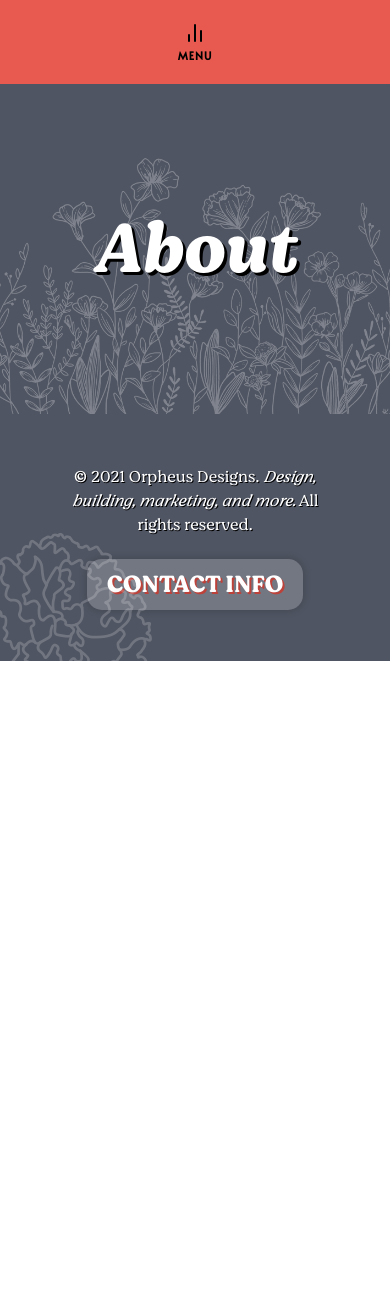
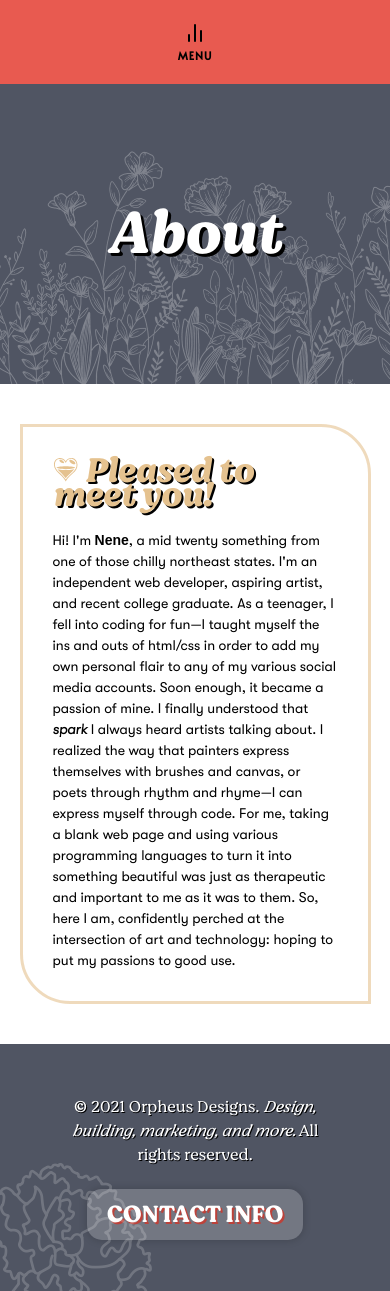
Before and after one commit to sydneydeleon/theportfolio, a React (Create React App) app: page /about in a window 390 px wide. Before the commit the page ends 844 px from the top, so only its background shows below. Built offline with nearby package versions, Linux system fonts and the light colour scheme.

Commit message:
final main design

```diff
--- a/src/components/About.css
+++ b/src/components/About.css
@@ -14,3 +14,117 @@
     text-shadow:3px 3px #000;
 
 }
+
+.about-info {
+    width:35vw;
+    margin:0 auto;
+    font-family:'GTWalsheimReg';
+    font-size:13px;
+    line-height:18px;
+    border-radius:0px 50px;
+    border:3px solid rgba(229,194,143,0.6);
+    padding:40px;
+    transition:600ms;
+}
+
+.about-info h1 {
+    font-family:'MorangaBoldItalic';
+    color:rgba(229,194,143,1);
+    text-shadow:2px 2px #000;
+    font-size:35px;
+    margin-bottom:25px;
+}
+
+.about-info iconss {
+    font-size:25px;
+    word-spacing:10px;
+    margin-right:7px;
+}
+
+.about {
+
+    padding:150px 0px;
+}
+
+.about i {
+    font-family:'GTWalsheimLiBo';
+    font-weight:bold;
+}
+
+
+@media only screen and (min-width: 1200px) {
+    .about-info {
+        width:55vw;
+        font-size:17px;
+        line-height:21px;
+        padding:60px;
+    }
+
+    .about-info h1 {
+        font-size:40px;
+    }
+
+    .about-info iconss {
+        font-size:30px;
+    }
+
+}
+
+@media only screen and (max-width: 1199px) {
+    .about-info {
+        width:48vw;
+        font-size:14px;
+        line-height:21px;
+        padding:60px;
+    }
+
+    .about-info h1 {
+        font-size:35px;
+    }
+
+    .about-info iconss {
+        font-size:25px;
+    }
+
+}
+
+@media only screen and (max-width: 900px) {
+    .about-info {
+        width:58vw;
+        font-size:14px;
+        line-height:21px;
+        padding:60px;
+    }
+
+    .about-info h1 {
+        font-size:35px;
+    }
+
+    .about-info iconss {
+        font-size:25px;
+    }
+
+}
+
+@media only screen and (max-width: 420px) {
+    .about-info {
+        width:90vw;
+        font-size:14px;
+        line-height:21px;
+        padding:30px;
+    }
+
+    .about-info h1 {
+        font-size:35px;
+    }
+
+    .about-info iconss {
+        font-size:25px;
+    }
+
+    .about {
+
+        padding:40px 0px;
+    }
+
+}
--- a/src/components/About.js
+++ b/src/components/About.js
@@ -1,15 +1,23 @@
 import React from 'react'
 import './About.css';
 import ResumeHeader from "../images/floralhead.png";
+import * as GiIcons from "react-icons/gi";
 
 function About() {
-    return (
-        <div className="about">
-            <div className="resume-header" style={{ backgroundImage: `url(${ResumeHeader})` }}>
+    return (<>
+        <div className="resume-header" style={{ backgroundImage: `url(${ResumeHeader})` }}>
                 <div className="resume-tit">About</div>
             </div>
+            <div className="about">
 
-        </div>
+            <div className="about-info">
+
+                <h1><iconss><GiIcons.GiGlassHeart/></iconss>Pleased to meet you!</h1>
+            Hi! I'm <b>Nene</b>, a mid twenty something from one of those chilly northeast states. I'm an independent web developer, aspiring artist, and recent college graduate. As a teenager, I fell into coding for fun—I taught myself the ins and outs of html/css in order to add my own personal flair to any of my various social media accounts. Soon enough, it became a passion of mine. I finally understood that <i>spark</i> I always heard artists talking about. I realized the way that painters express themselves with brushes and canvas, or poets through rhythm and rhyme—I can express myself through code. For me, taking a blank web page and using various programming languages to turn it into something beautiful was just as therapeutic and important to me as it was to them. So, here I am, confidently perched at the intersection of art and technology: hoping to put my passions to good use.
+            </div>
+
+
+        </div></>
     )
 }
 
--- a/src/components/Contact.js
+++ b/src/components/Contact.js
@@ -3,7 +3,6 @@ import emailjs from 'emailjs-com';
 import './Contact.css';
 import { init } from 'emailjs-com';
 import FullLogo from '../images/thelogo.png';
-import ResumeHeader from "../images/floralhead.png";
 init("user_pZvo8NpRhr3HgLXbkfSJ2");
 
 
@@ -26,7 +25,7 @@ export default function Contact() {
 
   <>
   <div className="contact-header">
-  <div className="contact-tit"><img src={FullLogo}/>
+  <div className="contact-tit"><img src={FullLogo} alt=""/>
   <h2>Get in touch! Shoot me an email &<br/>i'll get back to you within 48 hours.</h2></div>
 </div>
       <div className="contactform">
--- a/src/components/Footer.css
+++ b/src/components/Footer.css
@@ -48,3 +48,10 @@
     left:-10px;
     margin-top:-70px;
 }
+
+@media only screen and (max-width: 356px) {
+
+    .footer a {
+        font-size:1rem;
+    }
+}
--- a/src/components/Footer.js
+++ b/src/components/Footer.js
@@ -10,7 +10,7 @@ function Footer() {
             © 2021 Orpheus Designs. <i>Design, building, marketing, and more.</i> All rights reserved.
             <p><Link to="/contact" className="tocontact">contact info</Link></p>
 
-            <img src={MyLogo}/>
+            <img src={MyLogo} alt=""/>
 
         </div>
     )
--- a/src/components/Home.js
+++ b/src/components/Home.js
@@ -8,11 +8,11 @@ function Home() {
         <>
         <div className="logoHeader">
             <div className="logomobile">
-                <img src={MobileLogo} />
+                <img src={MobileLogo} alt="" />
             </div>
 
             <div className="logodesktop">
-                <img src={FullLogo} />
+                <img src={FullLogo} alt="" />
             </div>
         </div>
 
--- a/src/components/Resume.css
+++ b/src/components/Resume.css
@@ -248,111 +248,214 @@ hr {
     font-size:12px;
 }
 
+@media only screen and (max-width: 415px) {
+
+    .resume-col-one,.resume-col-four {
+        width:100vw;
+    }
+
+    .resume-col-two,.resume-col-five {
+        width:100vw;
+    }
+
+    .resume-col-one ul,.resume-col-four ul {
+        margin-left:0px;
+    }
+
+    .resume-col-one li,.resume-col-four li {
+        width:70vw;
+    }
+
+    .resume-title-a {
+        width:100%;
+        height:48px;
+    }
+
+    .resume-title-b {
+        width:100%;
+        height:8px;
+    }
+
+    .resume-title-a:hover {
+        height:8px;
+    }
+
+    .resume-title-b:hover {
+        height:47px;
+    }
+
+    .resume-container h1 {
+        font-size:38px;
+        text-align:center;
+    }
+
+    .resume-skill {
+        width:98px;
+    }
+
+    .resume-skill-b {
+        width:152px;
+    }
+
+    .resume-skill-c {
+        width:318px;
+    }
+
+}
+
 @media only screen and (max-width: 1216px) {
 
     .resume-col-one,.resume-col-four {
         width:100vw;
-        padding:100px 200px;
+        padding:50px 100px;
+    }
+
+    .resume-col-two,.resume-col-five {
+        padding:90px 0px;
+        width:611px;
+    }
+
+    .resume-skill {
+        width:111.5px;
+    }
+
+    .resume-skill-b {
+        width:192.5px;
+    }
+
+    .resume-skill-c {
+        width:98.5%;
     }
 
     .resume-col-one ul,.resume-col-four ul {
-        list-style-type: none;
-        border-left:2px solid#c6635c;
-        margin-left:55px;
-
-    }
-
-    .resume-col-one li,.resume-col-four li {
-        margin-left:30px;
-        padding-bottom:20px;
-        width:55vw;
-    }
-
-    .resume-skill {
-        width:23%;
-    }
-
-    .resume-skill-b,.resume-skill-c {
-        width:32%;
-    }
-
-    hr {
-        margin-top:30px;
-        margin-bottom:40px;
-    }
-
-    .resume-col-two,.resume-col-five {
-        width:100vw;
-        padding:100px 200px;
+        margin-left:110px;
     }
 
 }
 
-@media only screen and (max-width: 899px) {
-
-    .resume-header {
-        height:350px;
-        font-size:80px;
-    }
-
-
-    .resume-title-a,.resume-title-b {
-        text-align:center;
-    }
-
-    .resume-col-five .resume-title-b {
-        margin-top:25px;
-    }
-
-    .resume-col-one,.resume-col-four {
-        width:100vw;
-        padding:20px 20px;
-    }
+@media only screen and (max-width: 960px) {
 
     .resume-col-one ul,.resume-col-four ul {
-        list-style-type: none;
-        border-left:2px solid#c6635c;
-        margin-left:15px;
-
+        margin-left:50px;
     }
 
     .resume-col-one li,.resume-col-four li {
-        margin-left:30px;
-        padding-bottom:20px;
-        width:85%;
-    }
-
-
-    hr {
-        margin-top:30px;
-        margin-bottom:40px;
-    }
-
-    .resume-col-two,.resume-col-five {
-        width:100vw;
-        padding:20px 20px;
+        width:60vw;
     }
 
 }
 
-@media only screen and (max-width: 788px) {
+@media only screen and (max-width: 653px) {
 
+    .resume-col-one,.resume-col-four {
+        width:100vw;
+        padding:50px 50px;
+    }
 
-    .resume-skill,.resume-skill-b,.resume-skill-c {
-        width:31%;
+    .resume-col-two,.resume-col-five {
+        padding:90px 0px;
+        width:400px;
+
+    }
+
+    .resume-skill {
+        width:123px;
+    }
+
+    .resume-skill-b {
+        width:190px;
+    }
+
+    .resume-skill-c {
+        width:98%;
+    }
+
+    .resume-col-one ul,.resume-col-four ul {
+        margin-left:30px;
+    }
+
+    .resume-col-one li,.resume-col-four li {
+        width:70vw;
     }
 
 }
 
-@media only screen and (max-width: 667px) {
+@media only screen and (max-width: 450px) {
+
+    .resume-col-one,.resume-col-four {
+        width:100vw;
+        padding:50px 50px;
+    }
+
+    .resume-col-two,.resume-col-five {
+        padding:90px 0px;
+        width:305px;
+
+    }
+
+    .resume-skill {
+        width:91px;
+    }
+
+    .resume-skill-b {
+        width:142px;
+    }
+
+    .resume-skill-c {
+        width:98%;
+    }
+
+    .resume-col-one ul,.resume-col-four ul {
+        margin-left:10px;
+    }
+
+    .resume-col-one li,.resume-col-four li {
+        width:70vw;
+    }
 
     .resume-header {
-        height:330px;
-        font-size:70px;
-    }
-
-    .resume-skill,.resume-skill-b,.resume-skill-c {
-        width:31%;
+        font-size:60px;
+        height:300px;
     }
 
 }
+
+@media only screen and (max-width: 300px) {
+
+    .resume-col-one,.resume-col-four {
+        width:100vw;
+        padding:30px;
+    }
+
+    .resume-col-two,.resume-col-five {
+        padding:90px 0px;
+        width:305px;
+
+    }
+
+    .resume-skill {
+        width:83px;
+    }
+
+    .resume-skill-b {
+        width:129px;
+    }
+
+    .resume-skill-c {
+        width:96%;
+    }
+
+    .resume-col-one ul,.resume-col-four ul {
+        margin-left:40px;
+    }
+
+    .resume-col-one li,.resume-col-four li {
+        width:80vw;
+    }
+
+    .resume-header {
+        font-size:40px;
+        height:250px;
+    }
+
+}
--- a/src/components/Sidebar.css
+++ b/src/components/Sidebar.css
@@ -213,7 +213,7 @@ li {
   @media only screen and (min-width: 901px) {
 
     .nav-text a {
-        font-size:5rem;
+        font-size:6rem;
     }
 
     .nav-text {
@@ -223,13 +223,13 @@ li {
     .nav-text:hover .onelinkbg,
     .nav-text:hover .twolinkbg,
     .nav-text:hover .threelinkbg {
-    width:19.5rem;
+    width:24rem;
     transition:1200ms;
     }
 
     .nav-text:hover .fourlinkbg,
     .nav-text:hover .fivelinkbg {
-    width:24rem;
+    width:28.5rem;
     transition:1200ms;
 }
 
--- a/src/components/SidebarData.js
+++ b/src/components/SidebarData.js
@@ -1,8 +1,3 @@
-import React from 'react'
-import * as FaIcons from "react-icons/fa";
-import * as AiIcons from "react-icons/ai";
-import * as IoIcons from "react-icons/io";
-
 export const SidebarData = [
     {
         title: 'Home.',
--- a/src/components/Works.js
+++ b/src/components/Works.js
@@ -21,8 +21,7 @@ function Works() {
             return (
 
                 <Link key={index} to={item.path}>
-                <div className={item.cName}>
-                    <img src={item.pic} />
+                <div className={item.cName}  style={{ backgroundImage: `url(${item.pic})` }}>
                         <div className="works-title">
                         <h1>{item.title}</h1>
                         <p>{item.subtitle}</p>
```
Also changed, not shown: src/components/Works.css (+53 -28 lines).
